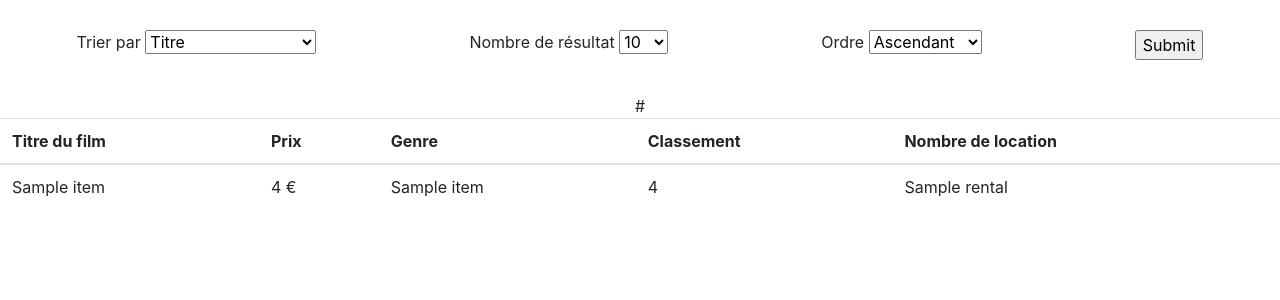
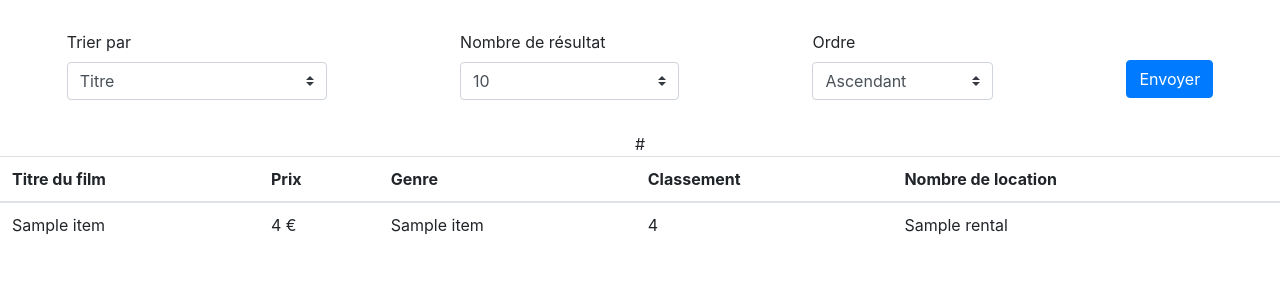
Before and after one commit to Theodrem/SGBDR_project_mt4_theotim, a Flask app: template app/templates/index.html in a window 1280 px wide. Shown: the top 300 px of the page. Run offline with Flask 2, Linux system fonts and the light colour scheme; the template is opened without the code that fills it: values that come from a table or form of the project are taken from there, most other values are stand-ins (such as "Sample title", 1, 10 or a date in 2020); some libraries are stand-ins or nearby versions.

Commit message:
change html

```diff
--- a/app/form.py
+++ b/app/form.py
@@ -24,4 +24,4 @@ class AttributeForm(FlaskForm):
         default=10,
         choices=[(10, 10), (25, 25), (50, 50), (100, 100)],
     )
-    submit = SubmitField('Submit')
+    submit = SubmitField('Envoyer')
--- a/app/templates/index.html
+++ b/app/templates/index.html
@@ -12,17 +12,17 @@
             {{ form.hidden_tag() }}
             <div class="form-group">
                 <label for="exampleInputEmail1">Trier par</label>
-                {{ form.order_by() }}
+                {{ form.order_by(class="custom-select") }}
             </div>
             <div class="form-group">
                 <label for="exampleInputEmail1">Nombre de résultat</label>
-                {{ form.limit() }}
+                {{ form.limit(class="custom-select") }}
             </div>
             <div class="form-group">
                 <label for="exampleInputEmail1">Ordre</label>
-                {{ form.order() }}
+                {{ form.order(class="custom-select") }}
             </div>
-                <p>{{ form.submit() }}</p>
+                <p style="margin-top: 30px;">{{ form.submit(class="btn btn-primary") }}</p>
         </form>
     </div>
     <div class="d-flex justify-content-around">
```
